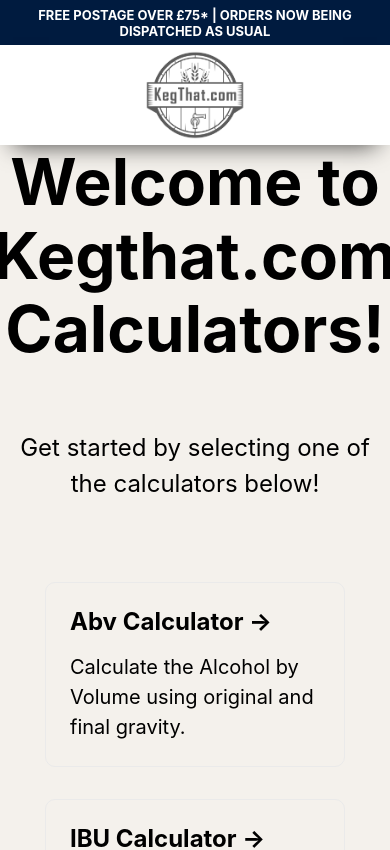
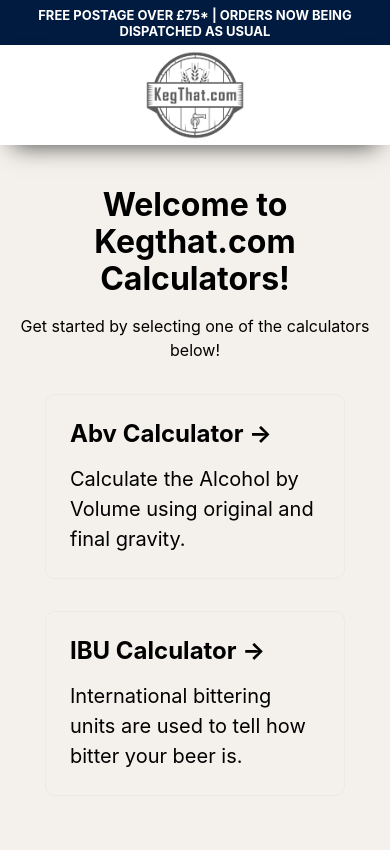
Before and after one commit to BenParr64/brewing-calculators, a Next.js app: page / in a window 390 px wide. Shown: the top 850 px of the page. Built offline with nearby package versions, Linux system fonts and the light colour scheme.

Commit message:
fix tyles

```diff
--- a/assets/styles/Home.module.css
+++ b/assets/styles/Home.module.css
@@ -3,12 +3,7 @@
 
 .main {
   min-height: 100vh;
-
-  flex: 1;
-  display: flex;
-  flex-direction: column;
-  justify-content: center;
-  align-items: center;
+  padding-top: 5vh;
 }
 
 .footer {
@@ -50,7 +45,6 @@
 }
 
 .description {
-  margin: 4rem 0;
   line-height: 1.5;
   font-size: 1.5rem;
 }
@@ -126,3 +120,12 @@
     filter: invert(1);
   }
 }
+
+@media (max-width: 600px) {
+  .title {
+    font-size: 2rem;
+  }
+  .description{
+    font-size: 1rem;
+  }
+}
```
